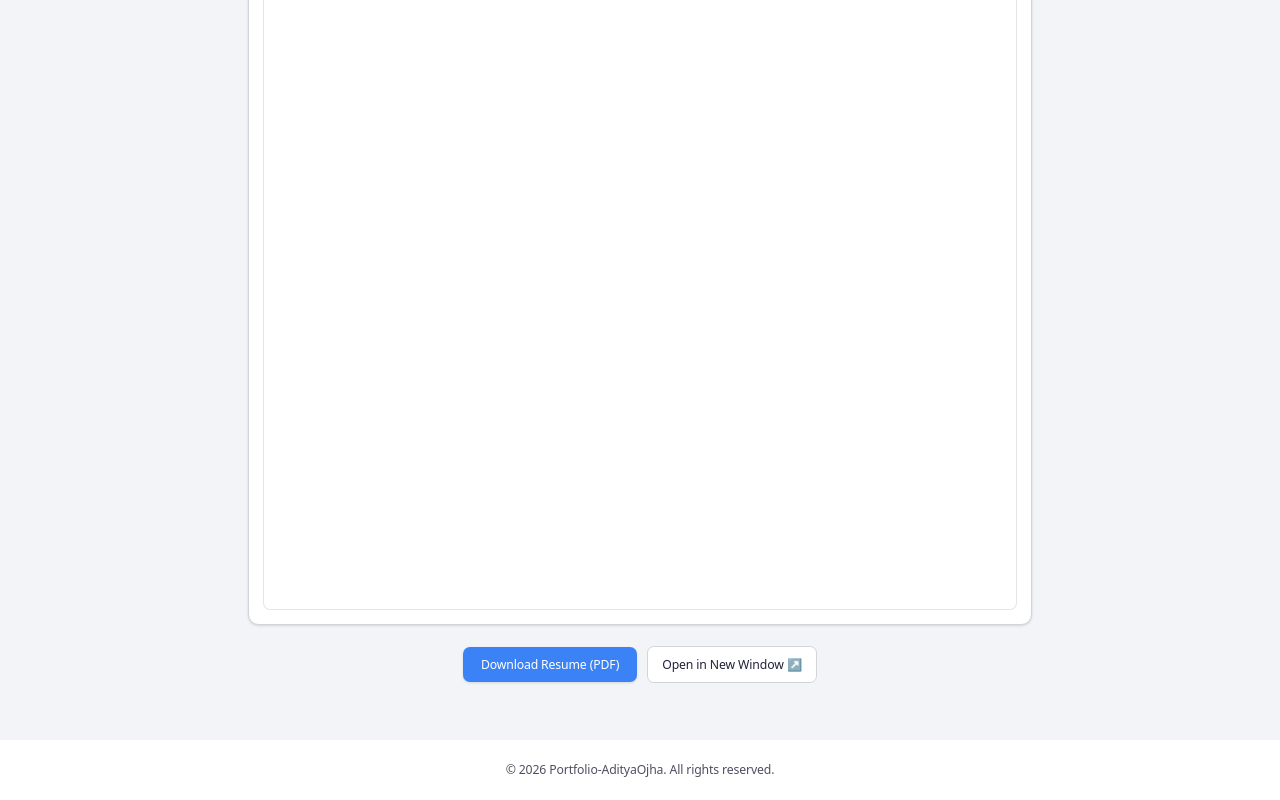
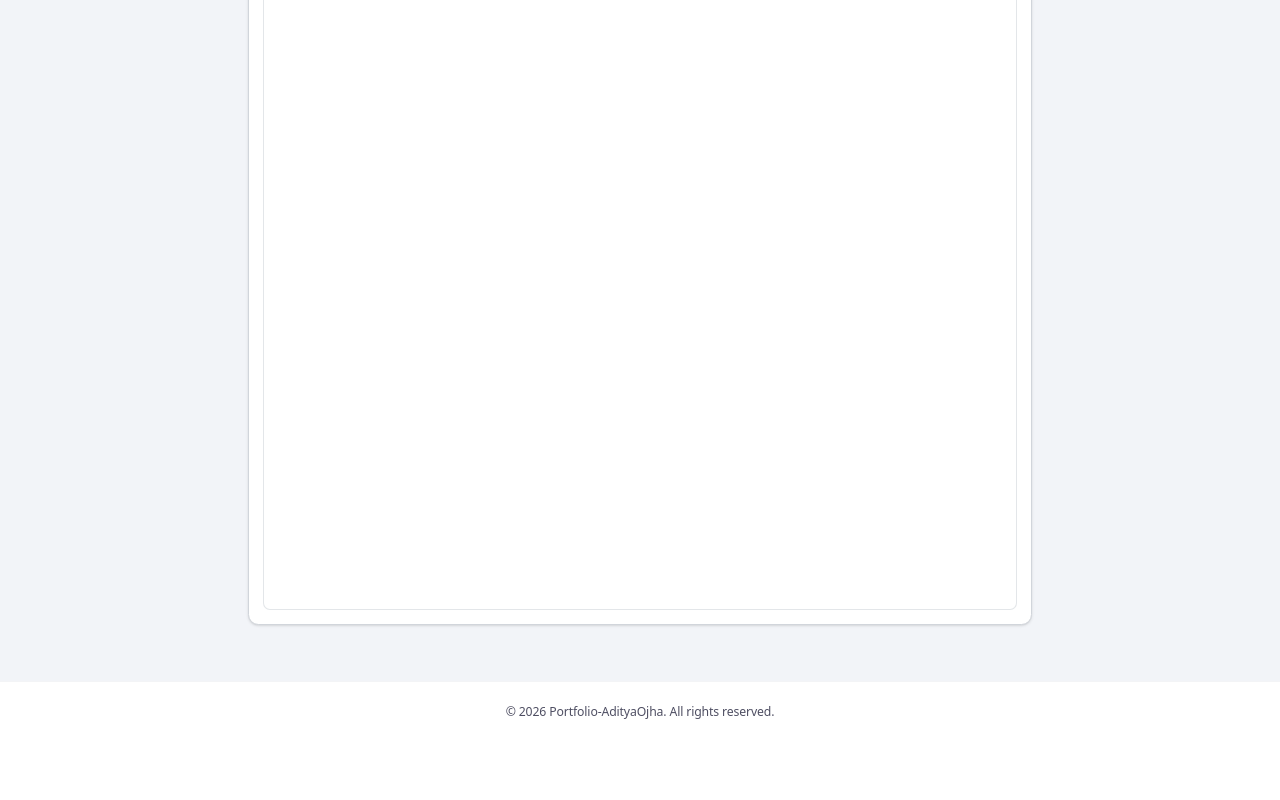
Before and after one commit to Kaditya67/Portfolio_latest, a React (Vite) app in the folder frontend/: page /resume in a window 1280 px wide. Shown: the part 346-1146 px from the top of the page. After the commit the page ends 1088 px from the top, so only its background shows below. Built offline with nearby package versions, Linux system fonts and the light colour scheme.

Commit message:
fix: remove X-Frame-Options blocking iframe preview and clean duplicate action buttons

```diff
--- a/frontend/src/pages/resume/index.jsx
+++ b/frontend/src/pages/resume/index.jsx
@@ -40,62 +40,11 @@ const Resume = () => {
 
           <div className="w-full h-[650px] sm:h-[750px] rounded-lg overflow-hidden border border-border/60 dark:border-gray-700/60 bg-white">
             <iframe
-              src={`${previewUrl}#toolbar=1&navpanes=0`}
-              title="Resume PDF"
+              src={previewUrl}
+              title="Resume Preview"
               className="w-full h-full border-0"
-            >
-              <object
-                data={previewUrl}
-                type="application/pdf"
-                className="w-full h-full"
-              >
-                <div className="flex flex-col items-center justify-center h-full p-6 text-center bg-gray-50 dark:bg-neutral-800">
-                  <p className="text-sm font-medium text-foreground dark:text-white mb-2">
-                    PDF Preview is not supported by your browser or mobile device.
-                  </p>
-                  <p className="text-xs text-muted-foreground dark:text-gray-400 mb-4">
-                    You can view the document directly or download it to your device.
-                  </p>
-                  <div className="flex gap-3">
-                    <a
-                      href={previewUrl}
-                      target="_blank"
-                      rel="noopener noreferrer"
-                      className="px-4 py-2 rounded-md border border-border bg-card dark:bg-neutral-700 text-xs font-medium hover:bg-accent transition"
-                    >
-                      Open in New Tab ↗
-                    </a>
-                    <a
-                      href={downloadUrl}
-                      download="Resume_Aditya_Ojha.pdf"
-                      className="px-4 py-2 rounded-md bg-primary text-white text-xs font-medium hover:bg-primary/90 transition shadow-sm"
-                    >
-                      Download Resume ↓
-                    </a>
-                  </div>
-                </div>
-              </object>
-            </iframe>
+            />
           </div>
-        </div>
-
-        {/* === Download Button === */}
-        <div className="mt-6 flex flex-wrap items-center justify-center gap-3">
-          <a
-            href={downloadUrl}
-            download="Resume_Aditya_Ojha.pdf"
-            className="inline-flex items-center gap-1.5 px-5 py-2.5 rounded-lg bg-primary text-white text-sm font-medium hover:bg-primary/90 transition shadow-sm"
-          >
-            Download Resume (PDF)
-          </a>
-          <a
-            href={previewUrl}
-            target="_blank"
-            rel="noopener noreferrer"
-            className="inline-flex items-center gap-1.5 px-4 py-2.5 rounded-lg border border-border bg-card dark:bg-neutral-800 text-foreground dark:text-white text-sm font-medium hover:bg-accent dark:hover:bg-neutral-700 transition"
-          >
-            Open in New Window ↗
-          </a>
         </div>
       </section>
     </main>
```
Also changed, not shown: frontend/vercel.json.
